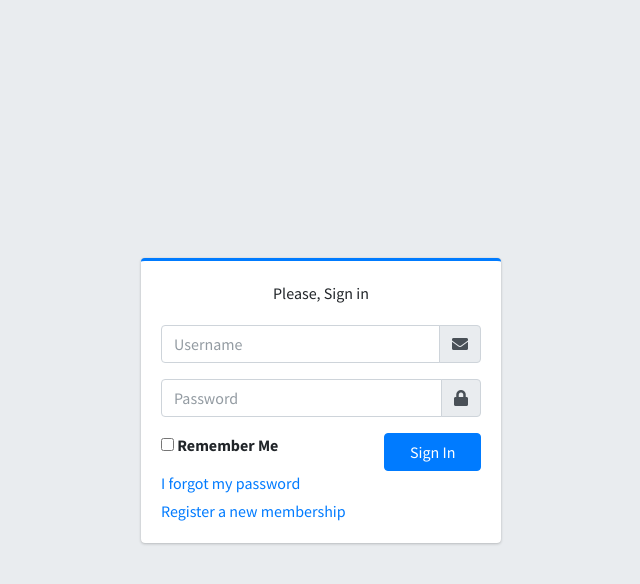
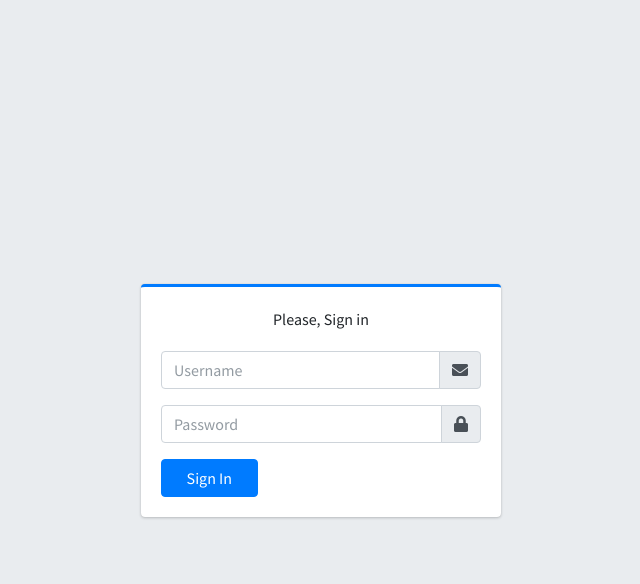
Before and after one commit to alechries/kino-cms, a Django app: page /adminLte/account/login in a window 1280 px wide. Shown: the top 584 px of the page, without its empty margins (319-959 px from the left). Run offline with Django 3.2, Linux system fonts and the light colour scheme; some libraries are stand-ins or nearby versions.

Commit message:
Auth (fix)

```diff
--- a/KinoSite/KinoSite/apps/adminLte/views.py
+++ b/KinoSite/KinoSite/apps/adminLte/views.py
@@ -39,11 +39,6 @@ def account_login(request):
 def account_logout(request):
     logout(request)
     return redirect('admin_index')
-
-
-def account_register(request):
-    form = RegisterForm()
-    return render(request, 'adminLte/account/register.html', {'form': form})
 
 
 @login_required(login_url='/adminLte/account/login')
--- a/KinoSite/KinoSite/templates/adminLte/account/login.html
+++ b/KinoSite/KinoSite/templates/adminLte/account/login.html
@@ -41,14 +41,6 @@
           </div>
         </div>
         <div class="row">
-          <div class="col-8">
-            <div class="icheck-primary">
-              <input type="checkbox" id="remember">
-              <label for="remember">
-                Remember Me
-              </label>
-            </div>
-          </div>
           <!-- /.col -->
           <div class="col-4">
             <button type="submit" class="btn btn-primary btn-block">Sign In</button>
@@ -56,12 +48,6 @@
           <!-- /.col -->
         </div>
       </form>
-      <p class="mb-1">
-        <a href="forgot-password.html">I forgot my password</a>
-      </p>
-      <p class="mb-0">
-        <a href="register" class="text-center">Register a new membership</a>
-      </p>
     </div>
     <!-- /.card-body -->
   </div>
```
Also changed, not shown: KinoSite/db.sqlite3.
